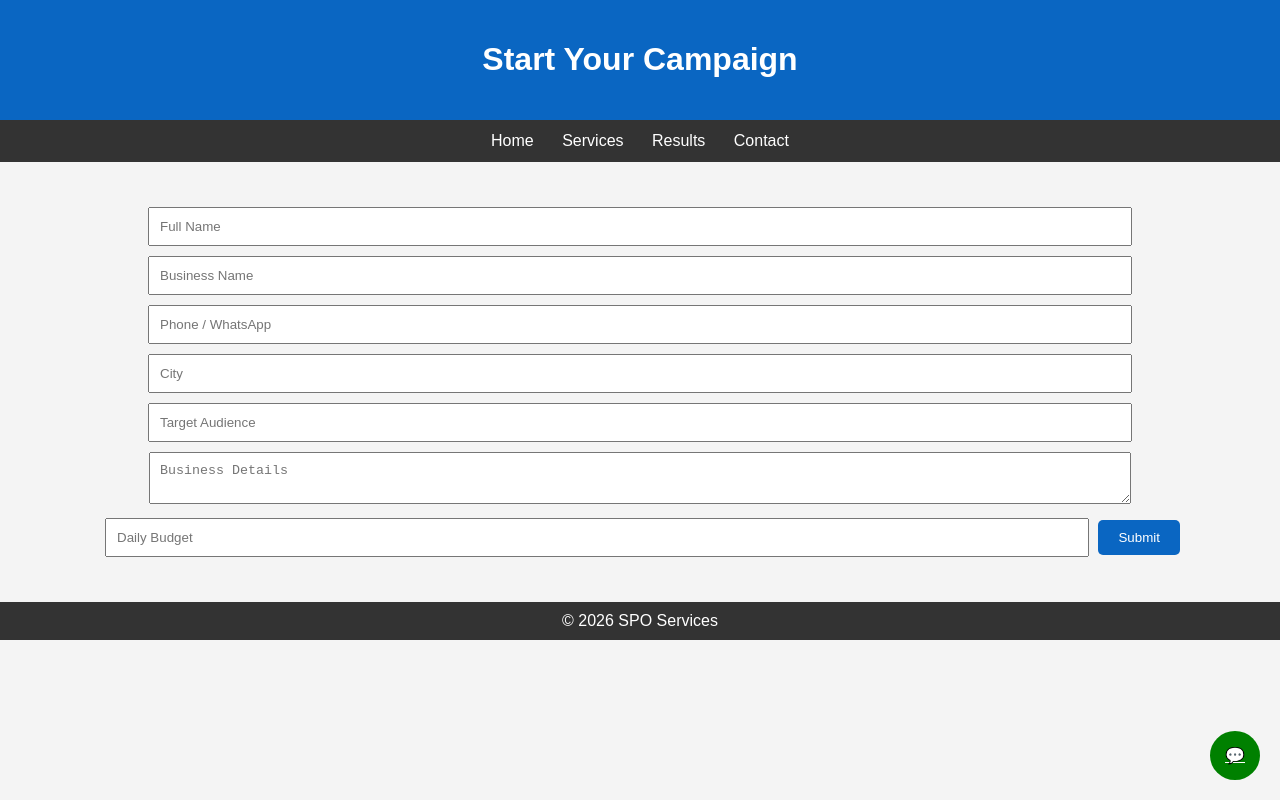
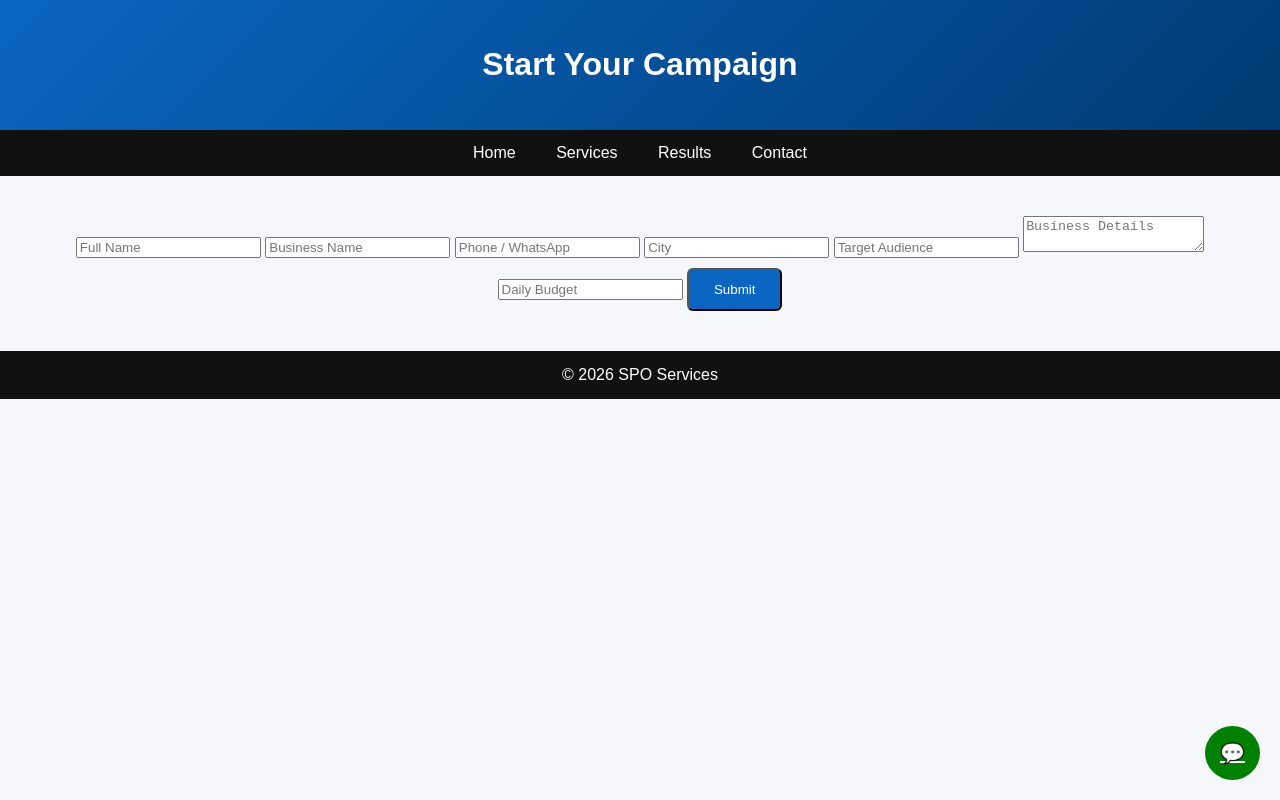
Before and after one commit to masif6584-ai/Smart-digtalmarketing, a plain HTML site: page contact.html in a window 1280 px wide. Drawn offline with Linux system fonts and the light colour scheme.

Commit message:
Update style.css

```diff
--- a/style.css
+++ b/style.css
@@ -1,25 +1,27 @@
 body {
+    margin: 0;
     font-family: Arial;
-    margin: 0;
-    background: #f4f4f4;
+    background: #f5f7fb;
 }
 
+/* HEADER */
 header {
-    background: #0a66c2;
+    background: linear-gradient(135deg, #0a66c2, #003b73);
     color: white;
     text-align: center;
-    padding: 20px;
+    padding: 25px;
 }
 
+/* NAVBAR */
 nav {
-    background: #333;
+    background: #111;
     text-align: center;
 }
 
 nav a {
+    display: inline-block;
     color: white;
-    padding: 12px;
-    display: inline-block;
+    padding: 14px 18px;
     text-decoration: none;
 }
 
@@ -27,42 +29,34 @@ nav a:hover {
     background: #0a66c2;
 }
 
+/* SECTION */
 section {
     padding: 40px;
     text-align: center;
 }
 
+/* CARD */
 .card {
     background: white;
     padding: 20px;
-    margin: 10px auto;
-    max-width: 400px;
-    border-radius: 10px;
-    box-shadow: 0 0 10px #ccc;
+    margin: 15px auto;
+    max-width: 700px;
+    border-radius: 12px;
+    box-shadow: 0 0 15px rgba(0,0,0,0.1);
 }
 
+/* BUTTON */
 .btn {
     background: #0a66c2;
     color: white;
-    padding: 10px 20px;
+    padding: 12px 25px;
+    border-radius: 6px;
     text-decoration: none;
-    border: none;
-    border-radius: 5px;
+    display: inline-block;
+    margin-top: 10px;
 }
 
-input, textarea {
-    width: 80%;
-    padding: 10px;
-    margin: 5px;
-}
-
-footer {
-    background: #333;
-    color: white;
-    padding: 10px;
-    text-align: center;
-}
-
+/* WHATSAPP */
 .whatsapp {
     position: fixed;
     bottom: 20px;
@@ -71,4 +65,13 @@ footer {
     color: white;
     padding: 15px;
     border-radius: 50%;
+    font-size: 20px;
 }
+
+/* FOOTER */
+footer {
+    background: #111;
+    color: white;
+    text-align: center;
+    padding: 15px;
+}
```
